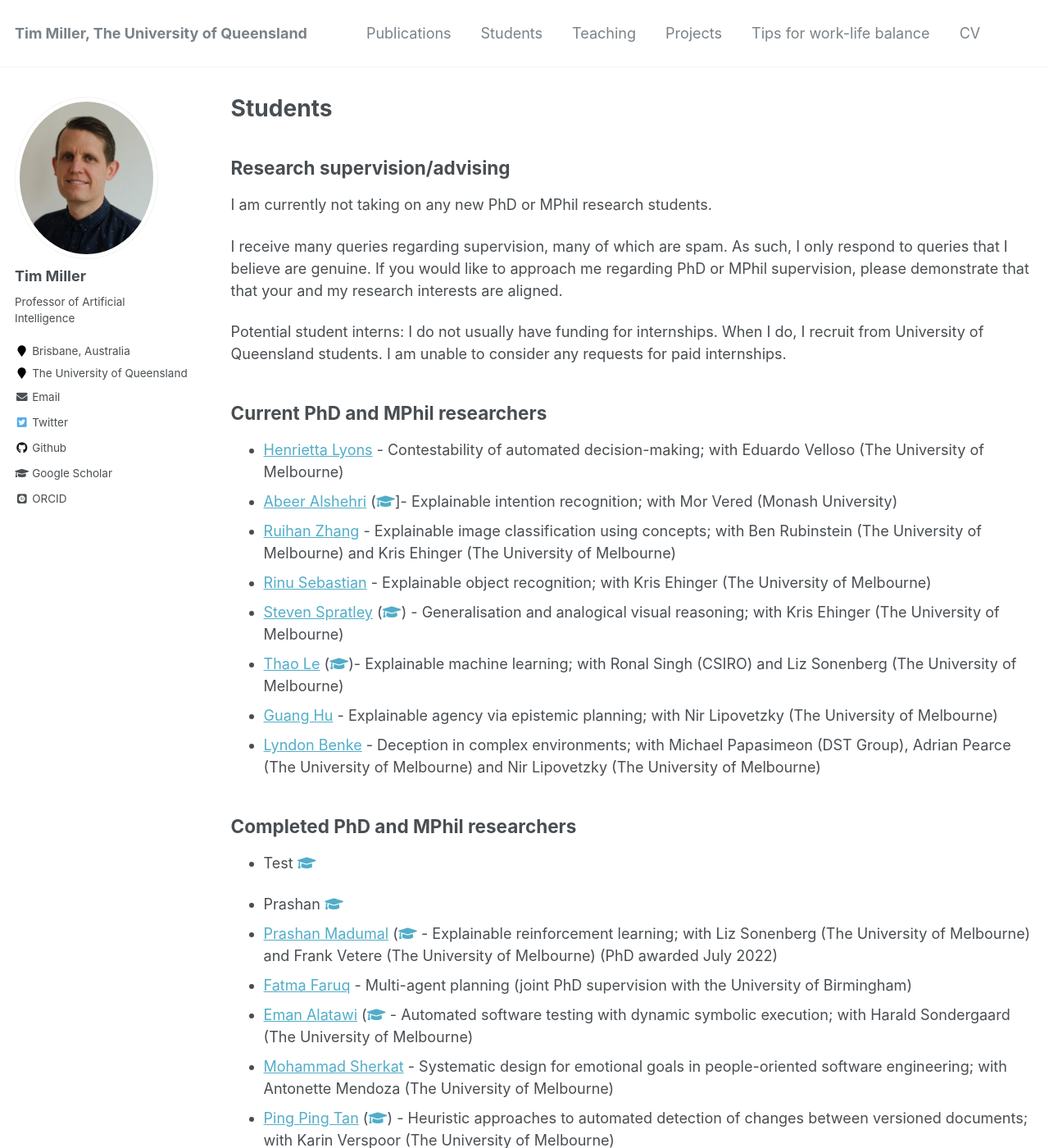
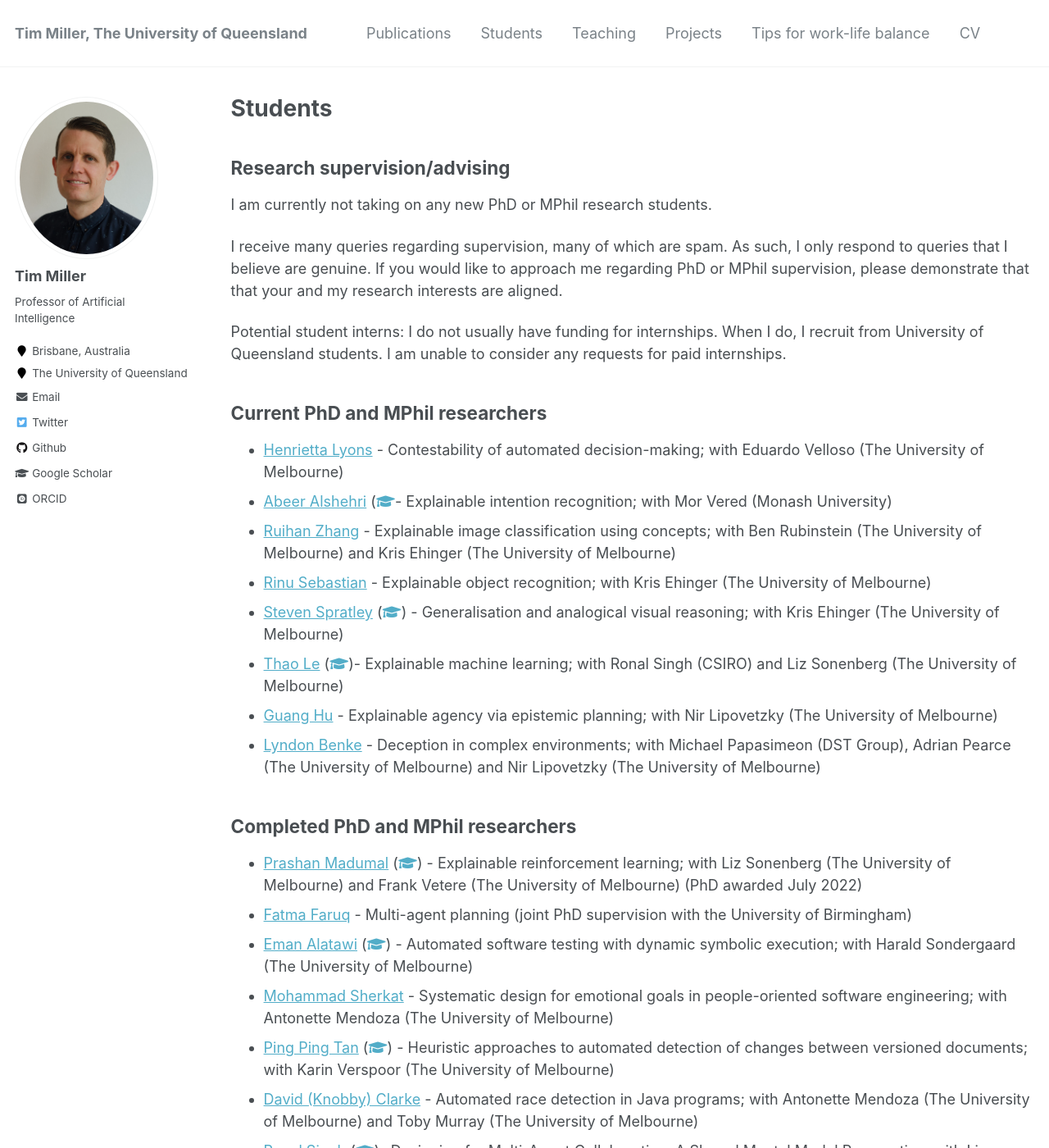
Before and after one commit to uqtmiller/uqtmiller.github.io, a Jekyll site: the page built from _pages/students.md, in a window 1280 px wide and 1400 px high. Shown: the whole window at 82% size. Built offline with Jekyll 4.4.1, drawn with Linux system fonts in a browser that asks for light colours; some web fonts are replaced.

Commit message:
TYPOS: Students.ms

```diff
--- a/_pages/students.md
+++ b/_pages/students.md
@@ -16,7 +16,7 @@ Potential student interns: I do not usually have funding for internships. When I
 ## Current PhD and MPhil researchers
 
 * [Henrietta Lyons](https://au.linkedin.com/in/henrietta-lyons-b4420370) - Contestability of automated decision-making; with Eduardo Velloso (The University of Melbourne)
-* [Abeer Alshehri](https://au.linkedin.com/in/abeer-alshehri-79b797121) ([<i class="fas fa-fw fa-graduation-cap"></i>](https://scholar.google.com/citations?user=qw3twmAAAAAJ&hl=en&oi=ao)]- Explainable intention recognition; with Mor Vered (Monash University)
+* [Abeer Alshehri](https://au.linkedin.com/in/abeer-alshehri-79b797121) ([<i class="fas fa-fw fa-graduation-cap"></i>](https://scholar.google.com/citations?user=qw3twmAAAAAJ&hl=en&oi=ao)- Explainable intention recognition; with Mor Vered (Monash University)
 * [Ruihan Zhang](https://scholar.google.com/citations?user=gjSlsnQAAAAJ&hl=en&oi=ao) - Explainable image classification using concepts; with Ben Rubinstein (The University of Melbourne) and Kris Ehinger (The University of Melbourne)
 * [Rinu Sebastian](https://au.linkedin.com/in/rinu-ann-sebastian-06323b157) - Explainable object recognition; with Kris Ehinger (The University of Melbourne)
 * [Steven Spratley](https://au.linkedin.com/in/stevenspratley) ([<i class="fas fa-fw fa-graduation-cap"></i>](https://scholar.google.com/citations?user=_8vZpYMAAAAJ&hl=en&oi=ao))  - Generalisation and analogical visual reasoning; with Kris Ehinger (The University of Melbourne)
@@ -26,12 +26,10 @@ Potential student interns: I do not usually have funding for internships. When I
 
 ## Completed PhD and MPhil researchers
 
-* Test [<i class="fas fa-fw fa-graduation-cap"></i>](https://example.com)
 
-* Prashan  [<i class="fas fa-fw fa-graduation-cap"></i>](https://scholar.google.com.au/citations?hl=en&pli=1&user=eT4CpUsAAAAJ)
-* [Prashan Madumal](https://prashanm.com/) ([<i class="fas fa-fw fa-graduation-cap"></i>](https://scholar.google.com.au/citations?hl=en&pli=1&user=eT4CpUsAAAAJ) - Explainable reinforcement learning; with Liz Sonenberg (The University of Melbourne) and Frank Vetere (The University of Melbourne) (PhD awarded July 2022)
+* [Prashan Madumal](https://prashanm.com/) ([<i class="fas fa-fw fa-graduation-cap"></i>](https://scholar.google.com.au/citations?hl=en&pli=1&user=eT4CpUsAAAAJ)) - Explainable reinforcement learning; with Liz Sonenberg (The University of Melbourne) and Frank Vetere (The University of Melbourne) (PhD awarded July 2022)
 * [Fatma Faruq](https://fatmaf.github.io/) - Multi-agent planning (joint PhD supervision with the University of Birmingham)
-* [Eman Alatawi](https://sa.linkedin.com/in/emanalatawi) ([<i class="fas fa-fw fa-graduation-cap"></i>](https://scholar.google.com/citations?user=YshlYaYAAAAJ&hl=en&oi=ao) - Automated software testing with dynamic symbolic execution; with Harald Sondergaard (The University of Melbourne)
+* [Eman Alatawi](https://sa.linkedin.com/in/emanalatawi) ([<i class="fas fa-fw fa-graduation-cap"></i>](https://scholar.google.com/citations?user=YshlYaYAAAAJ&hl=en&oi=ao)) - Automated software testing with dynamic symbolic execution; with Harald Sondergaard (The University of Melbourne)
 * [Mohammad Sherkat](https://www.linkedin.com/in/mohammad-sherkat-1a976a166) - Systematic design for emotional goals in people-oriented software engineering; with Antonette Mendoza (The University of Melbourne)
 * [Ping Ping Tan](https://expert.unimas.my/profile/1651) ([<i class="fas fa-fw fa-graduation-cap"></i>](https://scholar.google.com/citations?user=l8cxG_sAAAAJ&hl=en&oi=ao)) - Heuristic approaches to automated detection of changes between versioned documents; with Karin Verspoor (The University of Melbourne)
 * [David (Knobby) Clarke](https://www.linkedin.com/in/knobby-clarke-204442/) - Automated race detection in Java programs; with Antonette Mendoza (The University of Melbourne)  and Toby Murray (The University of Melbourne)
```
